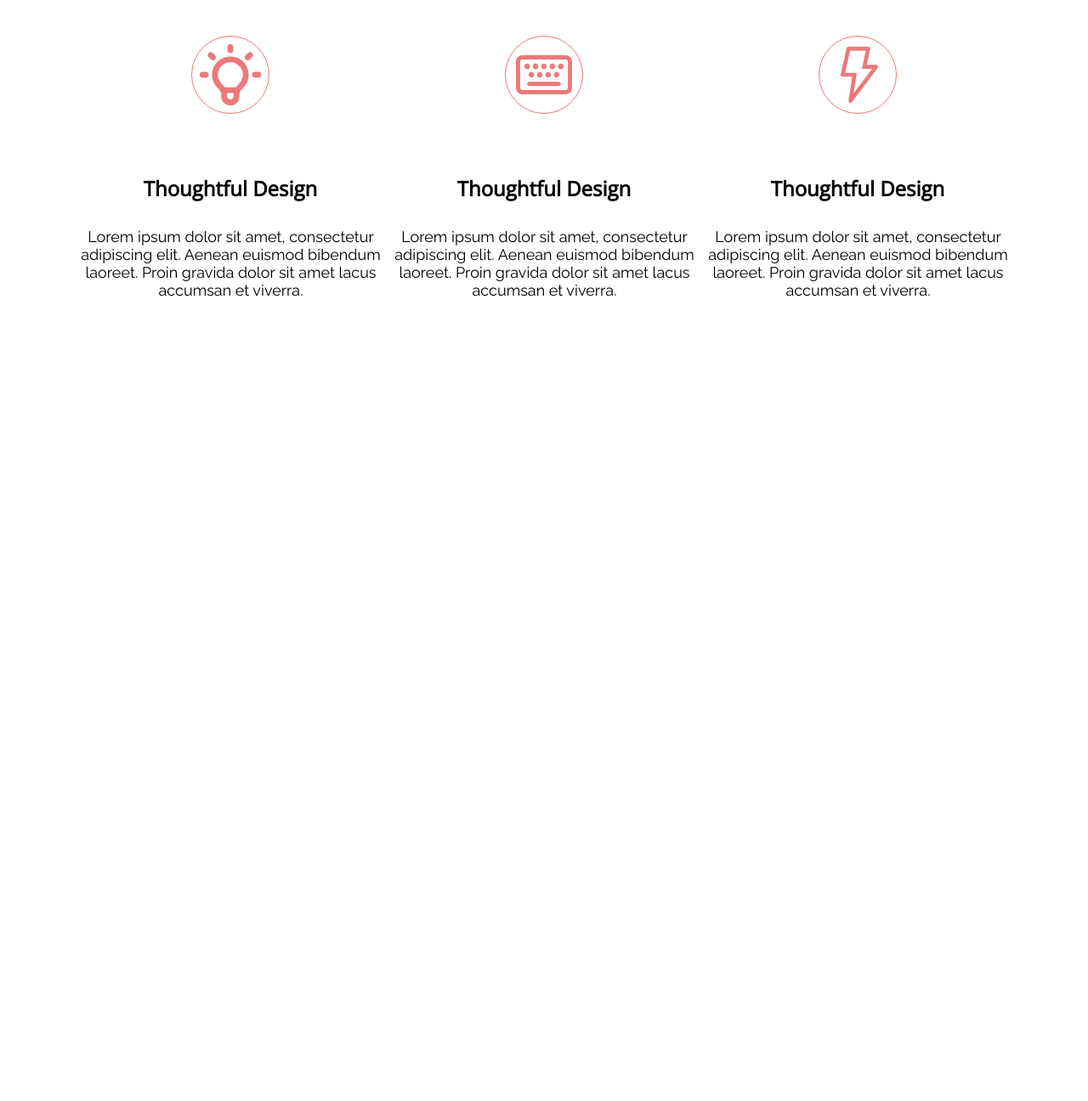
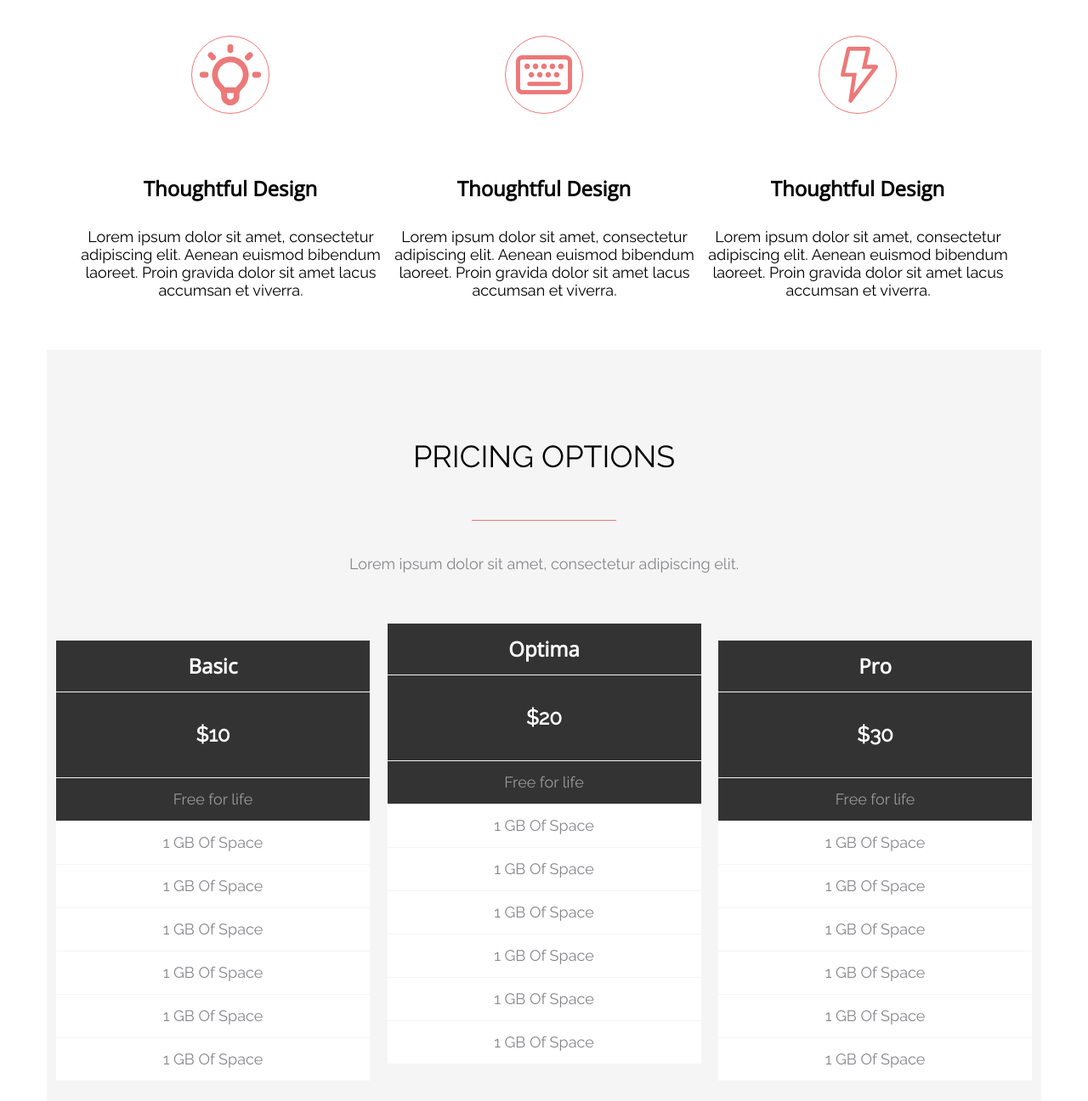
Before and after one commit to DexterNo1/AXIT, a plain HTML site: page index.html in a window 1280 px wide. Shown: the part 891-2187 px from the top of the page at 85% size. Before the commit the page ends 1281 px from the top, so only its background shows below. Drawn offline with nearby package versions, Linux system fonts and the light colour scheme.

Commit message:
init(axit): add section (pricing)

```diff
--- a/index.html
+++ b/index.html
@@ -6,6 +6,7 @@
 <title>AXIT</title>
 <link rel="stylesheet" href="/styles/awesome.css">
 <link rel="stylesheet" href="/styles/tabs.css">
+<link rel="stylesheet" href="/styles/price.css">
 <link href="https://fonts.googleapis.com/css2?family=Open+Sans&family=Raleway&family=Roboto&display=swap" rel="stylesheet">
 </head>
 <body>
@@ -62,6 +63,46 @@
             </h5>
         </article>
     </section>
+    <section class="price__container">
+        <h2 class="price__title">pricing options</h2>
+        <div class="price__separator"></div>
+        <h5 class="price__subtitle">Lorem ipsum dolor sit amet, consectetur adipiscing elit.</h5>
+        <div class="price__bigbox">
+            <div class="bigbox__box1">
+                <h4 class="box1-basic">Basic</h4>
+                <h3 class="box1-price">$10</h3>
+                <h5 class="box1-free">Free for life</h5>
+                <h5 class="box1-1GB_1">1 GB Of Space</h5>
+                <h5 class="box1-1GB_2">1 GB Of Space</h5>
+                <h5 class="box1-1GB_3">1 GB Of Space</h5>
+                <h5 class="box1-1GB_4">1 GB Of Space</h5>
+                <h5 class="box1-1GB_5">1 GB Of Space</h5>
+                <h5 class="box1-1GB_6">1 GB Of Space</h5>
+            </div>
+            <div class="bigbox__box2">
+                <h4 class="box2-basic">Optima</h4>
+                <h3 class="box2-price">$20</h3>
+                <h5 class="box2-free">Free for life</h5>
+                <h5 class="box2-1GB_1">1 GB Of Space</h5>
+                <h5 class="box2-1GB_2">1 GB Of Space</h5>
+                <h5 class="box2-1GB_3">1 GB Of Space</h5>
+                <h5 class="box2-1GB_4">1 GB Of Space</h5>
+                <h5 class="box2-1GB_5">1 GB Of Space</h5>
+                <h5 class="box2-1GB_6">1 GB Of Space</h5>
+            </div>
+            <div class="bigbox__box3">
+                <h4 class="box3-basic">Pro</h4>
+                <h3 class="box3-price">$30</h3>
+                <h5 class="box3-free">Free for life</h5>
+                <h5 class="box3-1GB_1">1 GB Of Space</h5>
+                <h5 class="box3-1GB_2">1 GB Of Space</h5>
+                <h5 class="box3-1GB_3">1 GB Of Space</h5>
+                <h5 class="box3-1GB_4">1 GB Of Space</h5>
+                <h5 class="box3-1GB_5">1 GB Of Space</h5>
+                <h5 class="box3-1GB_6">1 GB Of Space</h5>
+            </div>
+        </div>
+    </section>
 </main>
 </body>
 </html>
--- /dev/null
+++ b/styles/price.css
@@ -0,0 +1,447 @@
+.price__container{
+    width: 1170px;
+    height: 900px;
+    margin: 0 auto;
+    background-color: #f5f5f5;
+}
+.price__title{
+    padding-top: 50px;
+    margin-bottom: 0;
+    display: flex;
+    height: 150px;
+    flex-direction: column;
+    justify-content: center;
+    color: #000;
+    text-align: center;
+    font-family: Raleway;
+    font-size: 36px;
+    font-weight: 400;
+    text-transform: uppercase;
+}
+.price__separator{
+    margin: auto;
+    width: 170px;
+    height: 1px;
+    background-color: #EC7979;
+}
+.price__subtitle{
+    margin-top: 40px;
+    margin-bottom: 59px;
+    height: 21px;
+    display: flex;
+    flex-direction: column;
+    justify-content: center;
+    color: #86878B;
+    text-align: center;
+    font-family: Raleway;
+    font-size: 18px;
+    font-weight: 400;
+}
+.price__bigbox{
+    display: flex;
+    flex-direction: row;
+    justify-content: space-between;
+}
+.bigbox__box1{
+    width: 369px;
+    margin-top: 20px;
+    margin-left: 10px;
+    border: 1px solid #F5F5F5;
+
+}
+.bigbox__box1:hover{
+    box-shadow: 0px 5px 10px 0px rgba(0, 0, 0, 0.5);
+}
+.box1-basic{
+    display: flex;
+    height: 60px;
+    flex-direction: column;
+    justify-content: center;
+    background-color: #333333;
+    color: #FFF;
+    text-align: center;
+    font-family: Open Sans;
+    font-size: 24px;
+    font-weight: 700;
+    margin: 0;
+}
+.box1-price{
+    display: flex;
+    height: 100px;
+    flex-direction: column;
+    justify-content: center;
+    background-color: #333333;
+    color: #FFF;
+    text-align: center;
+    font-family: Raleway;
+    font-size: 24px;
+    font-weight: 700;
+    margin-top: 1px;
+    margin-bottom: 1px;
+}
+.box1-free{
+    display: flex;
+    height: 50px;
+    flex-direction: column;
+    justify-content: center;
+    background-color: #333333;
+    color: #FFFFFF80;
+    text-align: center;
+    font-family: Raleway;
+    font-size: 18px;
+    font-weight: 400;
+    margin-top: 1px;
+    margin-bottom: 1px;
+}
+.box1-1GB_1{
+    display: flex;
+    height: 50px;
+    flex-direction: column;
+    justify-content: center;
+    background-color: white;
+    color: #86878B;
+    text-align: center;
+    font-family: Raleway;
+    font-size: 18px;
+    font-weight: 400;
+    margin-top: 1px;
+    margin-bottom: 0px;
+}
+.box1-1GB_2{
+    display: flex;
+    height: 50px;
+    flex-direction: column;
+    justify-content: center;
+    background-color: white;
+    color: #86878B;
+    text-align: center;
+    font-family: Raleway;
+    font-size: 18px;
+    font-weight: 400;
+    margin-top: 1px;
+    margin-bottom: 0px;
+}
+.box1-1GB_3{
+    display: flex;
+    height: 50px;
+    flex-direction: column;
+    justify-content: center;
+    background-color: white;
+    color: #86878B;
+    text-align: center;
+    font-family: Raleway;
+    font-size: 18px;
+    font-weight: 400;
+    margin-top: 1px;
+    margin-bottom: 0px;
+}
+.box1-1GB_4{
+    display: flex;
+    height: 50px;
+    flex-direction: column;
+    justify-content: center;
+    background-color: white;
+    color: #86878B;
+    text-align: center;
+    font-family: Raleway;
+    font-size: 18px;
+    font-weight: 400;
+    margin-top: 1px;
+    margin-bottom: 0px;
+}
+.box1-1GB_5{
+    display: flex;
+    height: 50px;
+    flex-direction: column;
+    justify-content: center;
+    background-color: white;
+    color: #86878B;
+    text-align: center;
+    font-family: Raleway;
+    font-size: 18px;
+    font-weight: 400;
+    margin-top: 1px;
+    margin-bottom: 0px;
+}
+.box1-1GB_6{
+    display: flex;
+    height: 50px;
+    flex-direction: column;
+    justify-content: center;
+    background-color: white;
+    color: #86878B;
+    text-align: center;
+    font-family: Raleway;
+    font-size: 18px;
+    font-weight: 400;
+    margin-top: 1px;
+    margin-bottom: 0px;
+}
+.bigbox__box2{
+    width: 369px;
+    border: 1px solid #F5F5F5;
+    }
+.bigbox__box2:hover{
+    box-shadow: 0px 5px 10px 0px rgba(0, 0, 0, 0.5);
+    margin-bottom: 16px;
+}
+.box2-basic{
+    display: flex;
+    height: 60px;
+    flex-direction: column;
+    justify-content: center;
+    background-color: #333333;
+    color: #FFF;
+    text-align: center;
+    font-family: Open Sans;
+    font-size: 24px;
+    font-weight: 700;
+    margin: 0;
+}
+.box2-price{
+    display: flex;
+    height: 100px;
+    flex-direction: column;
+    justify-content: center;
+    background-color: #333333;
+    color: #FFF;
+    text-align: center;
+    font-family: Raleway;
+    font-size: 24px;
+    font-weight: 700;
+    margin-top: 1px;
+    margin-bottom: 1px;
+}
+.box2-free{
+    display: flex;
+    height: 50px;
+    flex-direction: column;
+    justify-content: center;
+    background-color: #333333;
+    color: #FFFFFF80;
+    text-align: center;
+    font-family: Raleway;
+    font-size: 18px;
+    font-weight: 400;
+    margin-top: 1px;
+    margin-bottom: 1px;
+}
+.box2-1GB_1{
+    display: flex;
+    height: 50px;
+    flex-direction: column;
+    justify-content: center;
+    background-color: white;
+    color: #86878B;
+    text-align: center;
+    font-family: Raleway;
+    font-size: 18px;
+    font-weight: 400;
+    margin-top: 1px;
+    margin-bottom: 0px;
+}
+.box2-1GB_2{
+    display: flex;
+    height: 50px;
+    flex-direction: column;
+    justify-content: center;
+    background-color: white;
+    color: #86878B;
+    text-align: center;
+    font-family: Raleway;
+    font-size: 18px;
+    font-weight: 400;
+    margin-top: 1px;
+    margin-bottom: 0px;
+}
+.box2-1GB_3{
+    display: flex;
+    height: 50px;
+    flex-direction: column;
+    justify-content: center;
+    background-color: white;
+    color: #86878B;
+    text-align: center;
+    font-family: Raleway;
+    font-size: 18px;
+    font-weight: 400;
+    margin-top: 1px;
+    margin-bottom: 0px;
+}
+.box2-1GB_4{
+    display: flex;
+    height: 50px;
+    flex-direction: column;
+    justify-content: center;
+    background-color: white;
+    color: #86878B;
+    text-align: center;
+    font-family: Raleway;
+    font-size: 18px;
+    font-weight: 400;
+    margin-top: 1px;
+    margin-bottom: 0px;
+}
+.box2-1GB_5{
+    display: flex;
+    height: 50px;
+    flex-direction: column;
+    justify-content: center;
+    background-color: white;
+    color: #86878B;
+    text-align: center;
+    font-family: Raleway;
+    font-size: 18px;
+    font-weight: 400;
+    margin-top: 1px;
+    margin-bottom: 0px;
+}
+.box2-1GB_6{
+    display: flex;
+    height: 50px;
+    flex-direction: column;
+    justify-content: center;
+    background-color: white;
+    color: #86878B;
+    text-align: center;
+    font-family: Raleway;
+    font-size: 18px;
+    font-weight: 400;
+    margin-top: 1px;
+    margin-bottom: 0px;
+}
+.bigbox__box3{
+    width: 369px;
+    margin-top: 20px;
+    margin-right: 10px;
+    border: 1px solid #F5F5F5;
+}
+.bigbox__box3:hover{
+    box-shadow: 0px 5px 10px 0px rgba(0, 0, 0, 0.5);
+    margin-bottom: 16px;
+}
+.box3-basic{
+    display: flex;
+    height: 60px;
+    flex-direction: column;
+    justify-content: center;
+    background-color: #333333;
+    color: #FFF;
+    text-align: center;
+    font-family: Open Sans;
+    font-size: 24px;
+    font-weight: 700;
+    margin: 0;
+}
+.box3-price{
+    display: flex;
+    height: 100px;
+    flex-direction: column;
+    justify-content: center;
+    background-color: #333333;
+    color: #FFF;
+    text-align: center;
+    font-family: Raleway;
+    font-size: 24px;
+    font-weight: 700;
+    margin-top: 1px;
+    margin-bottom: 1px;
+}
+.box3-free{
+    display: flex;
+    height: 50px;
+    flex-direction: column;
+    justify-content: center;
+    background-color: #333333;
+    color: #FFFFFF80;
+    text-align: center;
+    font-family: Raleway;
+    font-size: 18px;
+    font-weight: 400;
+    margin-top: 1px;
+    margin-bottom: 1px;
+}
+.box3-1GB_1{
+    display: flex;
+    height: 50px;
+    flex-direction: column;
+    justify-content: center;
+    background-color: white;
+    color: #86878B;
+    text-align: center;
+    font-family: Raleway;
+    font-size: 18px;
+    font-weight: 400;
+    margin-top: 1px;
+    margin-bottom: 0px;
+}
+.box3-1GB_2{
+    display: flex;
+    height: 50px;
+    flex-direction: column;
+    justify-content: center;
+    background-color: white;
+    color: #86878B;
+    text-align: center;
+    font-family: Raleway;
+    font-size: 18px;
+    font-weight: 400;
+    margin-top: 1px;
+    margin-bottom: 0px;
+}
+.box3-1GB_3{
+    display: flex;
+    height: 50px;
+    flex-direction: column;
+    justify-content: center;
+    background-color: white;
+    color: #86878B;
+    text-align: center;
+    font-family: Raleway;
+    font-size: 18px;
+    font-weight: 400;
+    margin-top: 1px;
+    margin-bottom: 0px;
+}
+.box3-1GB_4{
+    display: flex;
+    height: 50px;
+    flex-direction: column;
+    justify-content: center;
+    background-color: white;
+    color: #86878B;
+    text-align: center;
+    font-family: Raleway;
+    font-size: 18px;
+    font-weight: 400;
+    margin-top: 1px;
+    margin-bottom: 0px;
+}
+.box3-1GB_5{
+    display: flex;
+    height: 50px;
+    flex-direction: column;
+    justify-content: center;
+    background-color: white;
+    color: #86878B;
+    text-align: center;
+    font-family: Raleway;
+    font-size: 18px;
+    font-weight: 400;
+    margin-top: 1px;
+    margin-bottom: 0px;
+}
+.box3-1GB_6{
+    display: flex;
+    height: 50px;
+    flex-direction: column;
+    justify-content: center;
+    background-color: white;
+    color: #86878B;
+    text-align: center;
+    font-family: Raleway;
+    font-size: 18px;
+    font-weight: 400;
+    margin-top: 1px;
+    margin-bottom: 0px;
+}
```
